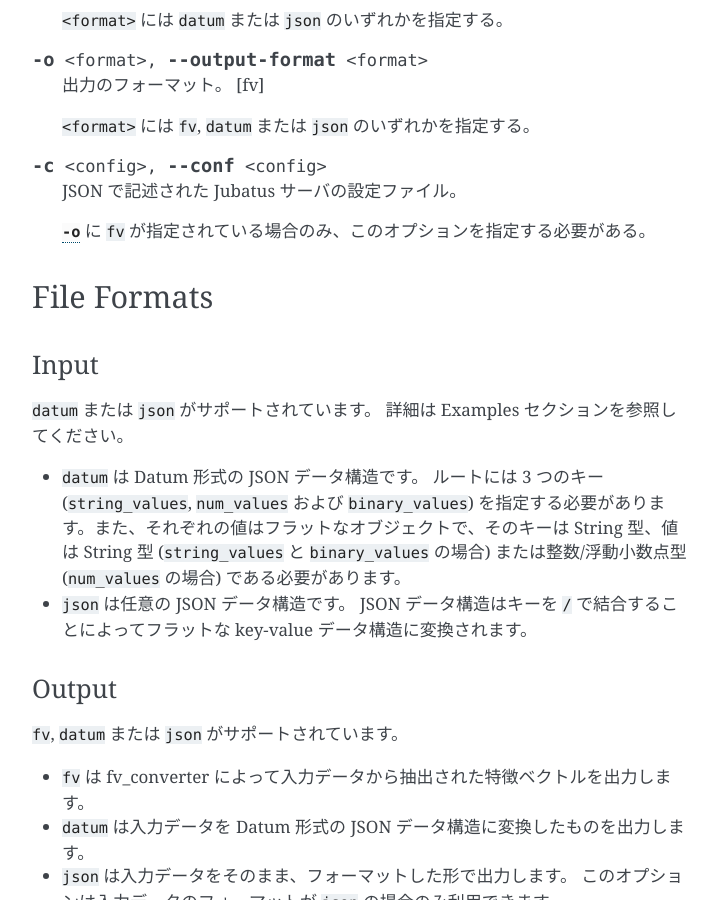
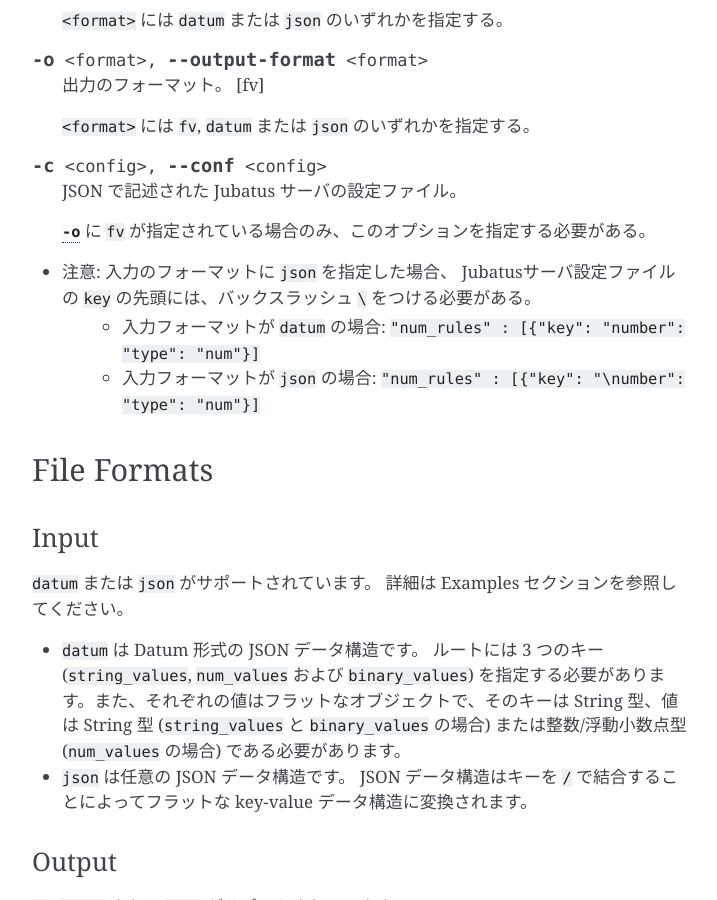
Before and after one commit to jubatus/website, a Sphinx documentation site: the page built from source/ja/commands/jubaconv.rst, in a window 1280 px wide and 900 px high, scrolled down 649 px. Shown: the whole window, without its empty margins (388-1105 px from the left). Built offline with Sphinx 7.4.7, drawn with Linux system fonts in a browser that asks for light colours; the version number could not be read and is left out.

Commit message:
add documentation about config files used by jubaconv

```diff
--- a/source/en/commands/jubaconv.rst
+++ b/source/en/commands/jubaconv.rst
@@ -42,6 +42,10 @@
    Jubatus server configuration file in JSON.
 
    This option must be given only if ``fv`` is specified for :option:`-o`.
+
+* Note: If the input format is ``json``, we have to add a backslash symbol ``\`` at the start of ``key`` in jubatus server config files.
+    * If the input format is ``datum``: ``"num_rules" : [{"key": "number", "type": "num"}]``
+    * If the input format is ``json``:  ``"num_rules" : [{"key": "\number", "type": "num"}]``
 
 File Formats
 --------------------------------------------------
--- a/source/ja/commands/jubaconv.rst
+++ b/source/ja/commands/jubaconv.rst
@@ -42,6 +42,10 @@
    JSON で記述された Jubatus サーバの設定ファイル。
 
    :option:`-o` に ``fv`` が指定されている場合のみ、このオプションを指定する必要がある。
+
+* 注意: 入力のフォーマットに ``json`` を指定した場合、 Jubatusサーバ設定ファイルの ``key`` の先頭には、バックスラッシュ ``\`` をつける必要がある。
+    * 入力フォーマットが ``datum`` の場合: ``"num_rules" : [{"key": "number": "type": "num"}]``
+    * 入力フォーマットが ``json`` の場合: ``"num_rules" : [{"key": "\number": "type": "num"}]``
 
 File Formats
 --------------------------------------------------
```
